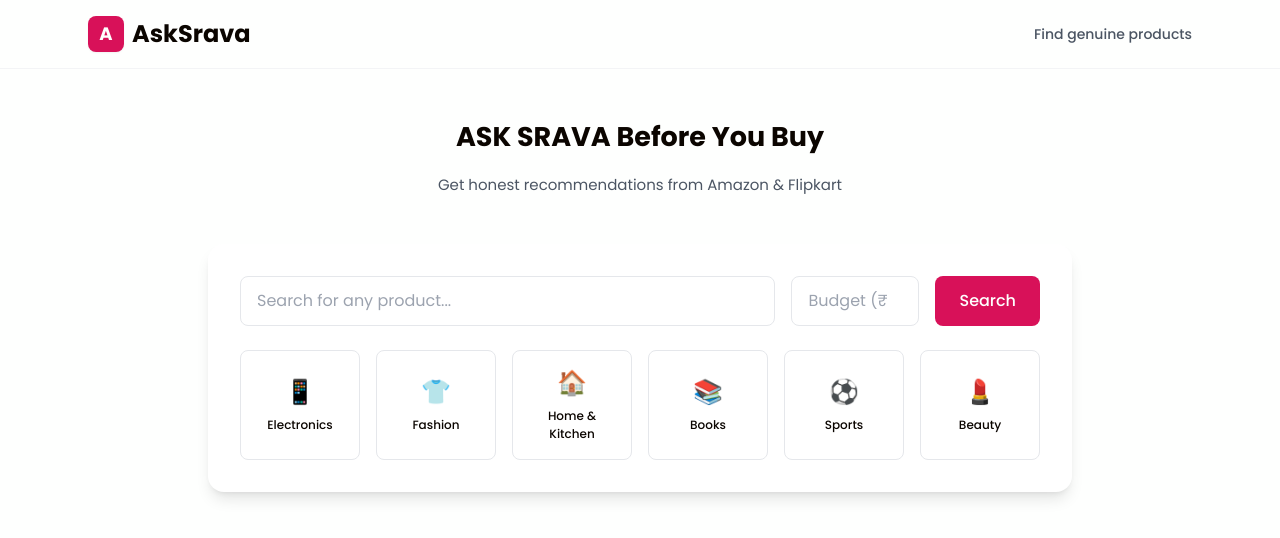
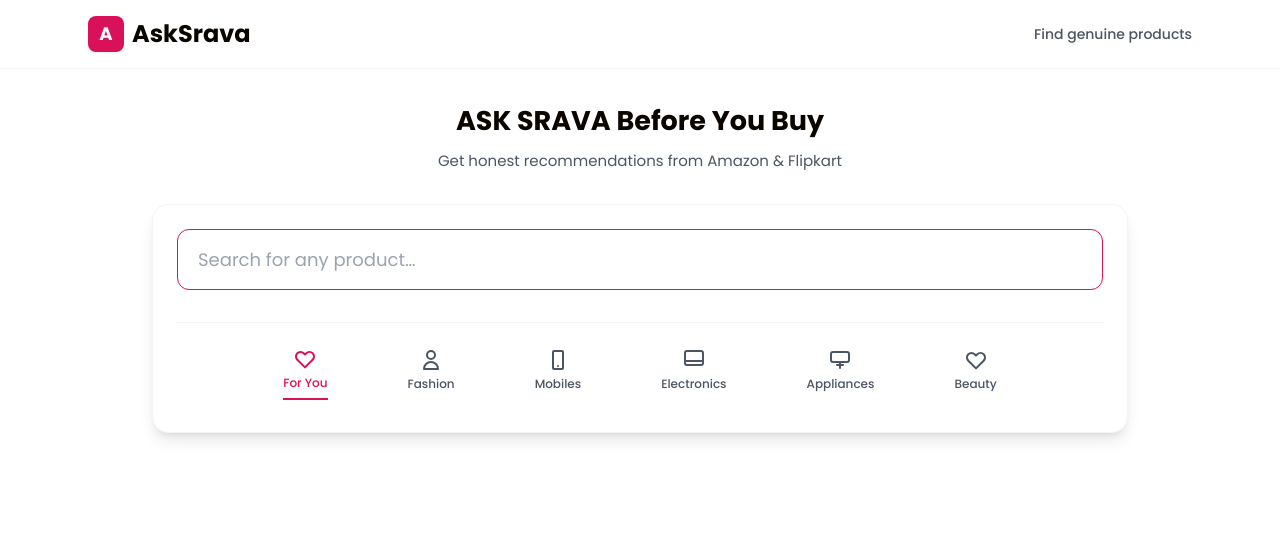
Before and after one commit to ASK-SRAVA/asksravafrontend, a React (Vite) app: page / in a window 1280 px wide. Shown: the top 538 px of the page. Built offline with nearby package versions, Linux system fonts and the light colour scheme.

Commit message:
home  screen css

```diff
--- a/src/components/searchSection.jsx
+++ b/src/components/searchSection.jsx
@@ -1,74 +1,137 @@
-import React, { useState } from 'react';
+import React, { useState } from "react";
 
 const SearchSection = ({ onSearch }) => {
-  const [budget, setBudget] = useState('');
-  const [query, setQuery] = useState('');
+  const [budget, setBudget] = useState("");
+  const [query, setQuery] = useState("");
+  const [activeCategory, setActiveCategory] = useState("For You");
 
   const categories = [
-    { id: 1, name: 'Electronics', icon: '📱' },
-    { id: 2, name: 'Fashion', icon: '👕' },
-    { id: 3, name: 'Home & Kitchen', icon: '🏠' },
-    { id: 4, name: 'Books', icon: '📚' },
-    { id: 5, name: 'Sports', icon: '⚽' },
-    { id: 6, name: 'Beauty', icon: '💄' }
+    {
+      id: 1,
+      name: "For You",
+      icon: (
+        <svg className="w-5 h-5" fill="none" stroke="currentColor" viewBox="0 0 24 24">
+          <path strokeLinecap="round" strokeLinejoin="round" strokeWidth={2}
+            d="M4.318 6.318a4.5 4.5 0 000 6.364L12 20.364l7.682-7.682a4.5 4.5 0 00-6.364-6.364L12 7.636l-1.318-1.318a4.5 4.5 0 00-6.364 0z" />
+        </svg>
+      ),
+    },
+    {
+      id: 2,
+      name: "Fashion",
+      icon: (
+        <svg className="w-5 h-5" fill="none" stroke="currentColor" viewBox="0 0 24 24">
+          <path strokeLinecap="round" strokeLinejoin="round" strokeWidth={2}
+            d="M16 7a4 4 0 11-8 0 4 4 0 018 0zM12 14a7 7 0 00-7 7h14a7 7 0 00-7-7z" />
+        </svg>
+      ),
+    },
+    {
+      id: 3,
+      name: "Mobiles",
+      icon: (
+        <svg className="w-5 h-5" fill="none" stroke="currentColor" viewBox="0 0 24 24">
+          <path strokeLinecap="round" strokeLinejoin="round" strokeWidth={2}
+            d="M12 18h.01M8 21h8a1 1 0 001-1V4a1 1 0 00-1-1H8a1 1 0 00-1 1v16a1 1 0 001 1z" />
+        </svg>
+      ),
+    },
+    {
+      id: 4,
+      name: "Electronics",
+      icon: (
+        <svg className="w-5 h-5" fill="none" stroke="currentColor" viewBox="0 0 24 24">
+          <path strokeLinecap="round" strokeLinejoin="round" strokeWidth={2}
+            d="M3 13h18M5 17h14a2 2 0 002-2V5a2 2 0 00-2-2H5a2 2 0 00-2 2v10a2 2 0 002 2z" />
+        </svg>
+      ),
+    },
+    {
+      id: 5,
+      name: "Appliances",
+      icon: (
+        <svg className="w-5 h-5" fill="none" stroke="currentColor" viewBox="0 0 24 24">
+          <path strokeLinecap="round" strokeLinejoin="round" strokeWidth={2}
+            d="M9 17h6m-3-3v6m-7-6h14a2 2 0 002-2V6a2 2 0 00-2-2H5a2 2 0 00-2 2v6a2 2 0 002 2z" />
+        </svg>
+      ),
+    },
+    {
+      id: 6,
+      name: "Beauty",
+      icon: (
+        <svg className="w-5 h-5" fill="none" stroke="currentColor" viewBox="0 0 24 24">
+          <path strokeLinecap="round" strokeLinejoin="round" strokeWidth={2}
+            d="M4.318 6.318a4.5 4.5 0 000 6.364L12 20.364l7.682-7.682a4.5 4.5 0 00-6.364-6.364L12 7.636l-1.318-1.318a4.5 4.5 0 00-6.364 0z" />
+        </svg>
+      ),
+    },
   ];
 
   const handleCategoryClick = (category) => {
-    onSearch({ category: category.name, budget, query });
+    setActiveCategory(category.name);
+    onSearch({ category: category.name, query, budget });
   };
 
   const handleSearch = () => {
-    if (query.trim()) {
-      onSearch({ query, budget });
-    }
+    onSearch({ query, budget, category: activeCategory });
   };
 
   return (
-    <div className="max-w-4xl mx-auto px-4 py-12">
-      <div className="text-center mb-12">
-        <h2 className="text-headingXL font-bold text-dark mb-4">
+    <div className="w-full max-w-5xl mx-auto px-3 md:px-6 pt-4 md:pt-8 pb-3 md:pb-6">
+      {/* Heading */}
+      <div className="text-center mb-6 md:mb-8">
+        <h1 className="text-headingLG md:text-headingXL font-bold text-dark mb-2">
           ASK SRAVA Before You Buy
-        </h2>
-        <p className="text-valueLG text-gray-600">
+        </h1>
+        <p className="text-labelMD md:text-valueLG text-gray-600 max-w-md mx-auto">
           Get honest recommendations from Amazon & Flipkart
         </p>
       </div>
 
-      <div className="bg-white rounded-2xl shadow-lg p-8 mb-8">
-        <div className="flex flex-col md:flex-row gap-4 mb-6">
+      {/* Search */}
+      <div className="bg-white rounded-2xl shadow-lg border border-gray-100 p-4 md:p-6">
+        <div className="flex items-center gap-3 md:gap-4">
+          <div className="w-full">
             <input
               type="text"
-            placeholder="Search for any product..."
+              placeholder="Search for any product…"
               value={query}
               onChange={(e) => setQuery(e.target.value)}
-            className="flex-1 px-4 py-3 border border-gray-200 rounded-lg focus:outline-none focus:ring-2 focus:ring-primary focus:border-transparent"
+              className="w-full px-4 md:px-5 py-3 md:py-4 border border-gray-200 rounded-xl text-labelMD md:text-labelLG placeholder-gray-400 transition-all border border-primary"
             />
-          <input
-            type="number"
-            placeholder="Budget (₹)"
-            value={budget}
-            onChange={(e) => setBudget(e.target.value)}
-            className="w-full md:w-32 px-4 py-3 border border-gray-200 rounded-lg focus:outline-none focus:ring-2 focus:ring-primary focus:border-transparent"
-          />
-          <button
-            onClick={handleSearch}
-            className="px-6 py-3 bg-primary text-secondary font-medium rounded-lg hover:bg-opacity-90 transition-colors"
-          >
-            Search
-          </button>
           </div>
 
-        <div className="grid grid-cols-2 md:grid-cols-3 lg:grid-cols-6 gap-4">
-          {categories.map((category) => (
+
+        </div>
+
+        {/* Horizontal Category Tabs */}
+        <div className="mt-6 md:mt-8 pt-4 md:pt-6 border-t border-gray-100">
+          <div className="flex items-center gap-4 md:gap-20 justify-center overflow-x-auto scrollbar-hide pb-2">
+            {categories.map((cat) => {
+              const isActive = activeCategory === cat.name;
+              return (
                 <button
-              key={category.id}
-              onClick={() => handleCategoryClick(category)}
-              className="p-4 border border-gray-200 rounded-lg hover:border-primary hover:bg-primary hover:bg-opacity-5 transition-colors text-center"
+                  key={cat.id}
+                  onClick={() => handleCategoryClick(cat)}
+                  className={`flex flex-col items-center gap-1 pb-2
+                              whitespace-nowrap transition-colors
+                              ${
+                                isActive
+                                  ? "text-primary border-b-2 border-primary"
+                                  : "text-gray-600 hover:text-gray-800"
+                              }`}
                 >
-              <div className="text-2xl mb-2">{category.icon}</div>
-              <div className="text-labelSM font-medium text-dark">{category.name}</div>
+                  <div className="w-5 h-5 md:w-6 md:h-6 flex items-center justify-center">
+                    {React.cloneElement(cat.icon, { className: "w-5 h-5 md:w-6 md:h-6" })}
+                  </div>
+                  <span className="text-labelXS md:text-labelSM font-medium leading-tight">
+                    {cat.name}
+                  </span>
                 </button>
-          ))}
+              );
+            })}
+          </div>
         </div>
       </div>
     </div>
--- a/src/index.css
+++ b/src/index.css
@@ -40,3 +40,13 @@ body {
   background-color: #FEFFFE;
   color: #0B0500;
 }
+
+/* Hide scrollbar but allow scrolling */
+.scrollbar-hide {
+  -ms-overflow-style: none;  /* IE and Edge */
+  scrollbar-width: none;     /* Firefox */
+}
+
+.scrollbar-hide::-webkit-scrollbar {
+  display: none;             /* Chrome, Safari */
+}
--- a/src/pages/home/home.jsx
+++ b/src/pages/home/home.jsx
@@ -1,15 +1,17 @@
 import React, { useState } from 'react';
 
+import Header from '../../components/header';
+import SearchSection from '../../components/searchSection';
 
-import Header from '../../components/Header';
-import SearchSection from '../../components/SearchSection';
-import ResultsSection from '../../components/ResultsSection';
-import ComparisonModal from '../../components/ComparisonModal';
+import ComparisonModal from '../../components/comparisonModal';
+
 
 const Home = () => {
   const [results, setResults] = useState(null);
   const [comparison, setComparison] = useState(null);
   const [loading, setLoading] = useState(false);
+  const [activeTab, setActiveTab] = useState('home');
+  const [activeCategory, setActiveCategory] = useState('all');
 
   const handleSearch = async (searchData) => {
     setLoading(true);
@@ -37,36 +39,35 @@ const Home = () => {
     }
   };
 
+  const handleTabChange = (tabId) => {
+    setActiveTab(tabId);
+    if (tabId === 'home') {
+      setResults(null);
+    }
+  };
+
+  const handleCategorySelect = (categoryId) => {
+    setActiveCategory(categoryId);
+    // Trigger search based on category
+    handleSearch({ category: categoryId });
+  };
+
   return (
-    <div className="min-h-screen bg-secondary">
+    <div className="min-h-screen bg-secondary pb-16 md:pb-0">
       <Header />
 
-      {!results ? (
-        <SearchSection onSearch={handleSearch} />
-      ) : (
+
         <div>
-          <div className="max-w-6xl mx-auto px-4 py-6">
-            <button
-              onClick={() => setResults(null)}
-              className="text-primary hover:underline text-labelMD font-medium"
-            >
-              ← Back to search
-            </button>
-          </div>
-          {loading ? (
-            <div className="text-center py-12">
-              <div className="text-headingMD text-gray-600">Finding best products...</div>
-            </div>
-          ) : (
-            <ResultsSection results={results} onCompare={handleCompare} />
-          )}
+          <SearchSection onSearch={handleSearch} />
+
         </div>
-      )}
+
 
       <ComparisonModal
         comparison={comparison}
         onClose={() => setComparison(null)}
       />
+
     </div>
   );
 };
```
Also changed, not shown: src/components/ProductCards.jsx (added, +113 -0 lines). Lines whose indentation alone changed are shown as unchanged.
